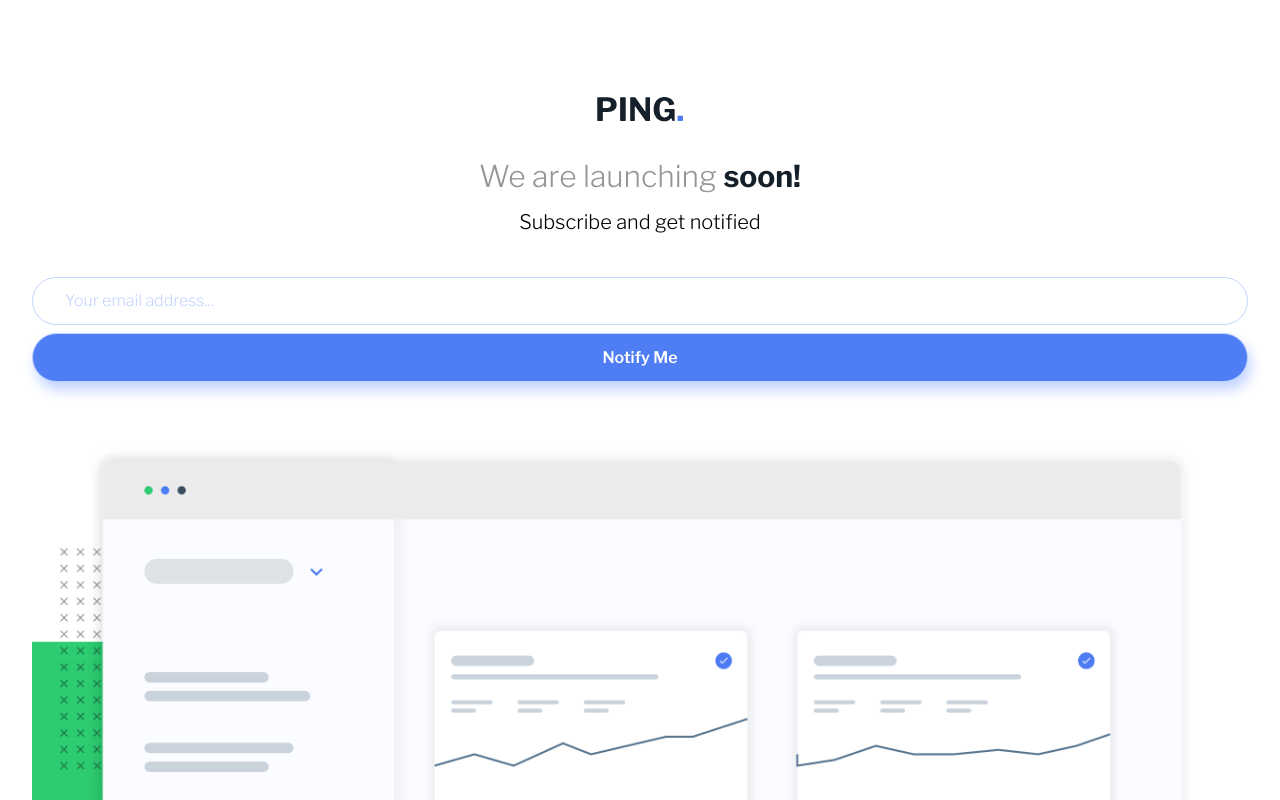
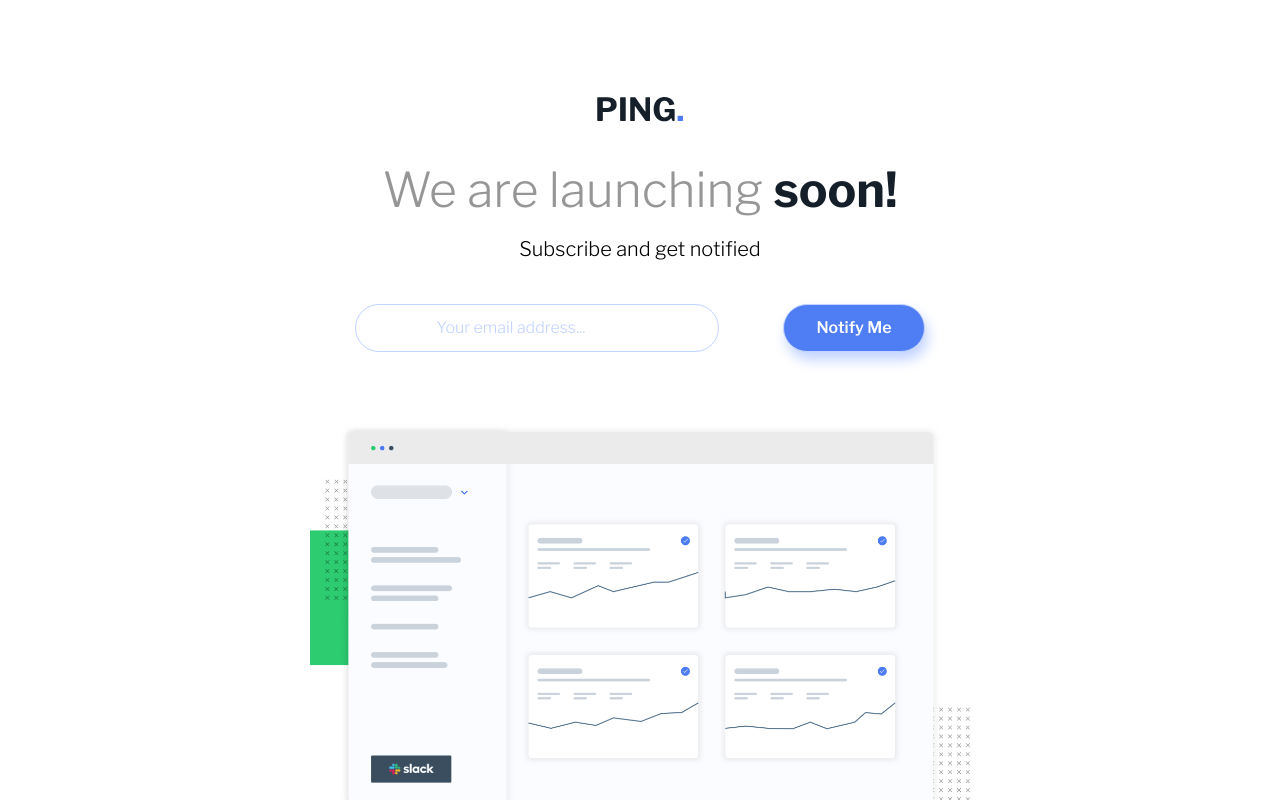
Before and after one commit to sclingan/ping-coming-soon-page, a React (Vite) app: page / in a window 1280 px wide. Shown: the top 800 px of the page. Built offline with nearby package versions, Linux system fonts and the light colour scheme.

Commit message:
fixed desktop layout

```diff
--- a/src/App.css
+++ b/src/App.css
@@ -161,3 +161,26 @@ nav {
   white-space: nowrap;
   width: 1px;
 }
+
+@media (min-width: 50rem) {
+
+  form {
+    flex-direction: row;
+    align-items: center;
+    justify-content: center;
+    gap: 4rem;
+  }
+
+  h2 {
+    font-size: 3rem;
+  }
+
+  input[type='email'] {
+    padding: 0.7rem 5rem;
+  }
+
+  .preview {
+    max-width: 41.25rem;
+    margin: 0 auto;
+  }
+}
--- a/src/App.tsx
+++ b/src/App.tsx
@@ -11,7 +11,7 @@ import './App.css'
 function App() {
 
   return (
-    <div role='App container'>
+    <div>
       <main>
       <img src={logo} className='logo' alt=''></img>
       <h1 className='sr-only'>Ping Coming Soon Page</h1>
--- a/src/footer.tsx
+++ b/src/footer.tsx
@@ -1,17 +1,16 @@
-// TODO: make links accessible
 
 function Footer() {
 
     return (
       <footer>
        <nav>
-        <a href='https://www.facebook.com/' target='_blank'>
+        <a href='https://www.facebook.com/' target='_blank' aria-label="opens a new page to facebook">
           <svg xmlns="http://www.w3.org/2000/svg" className="ionicon"  viewBox="0 0 512 512"><path d="M480 257.35c0-123.7-100.3-224-224-224s-224 100.3-224 224c0 111.8 81.9 204.47 189 221.29V322.12h-56.89v-64.77H221V208c0-56.13 33.45-87.16 84.61-87.16 24.51 0 50.15 4.38 50.15 4.38v55.13H327.5c-27.81 0-36.51 17.26-36.51 35v42h62.12l-9.92 64.77H291v156.54c107.1-16.81 189-109.48 189-221.31z"/></svg>
         </a>
-        <a href='https://twitter.com/' target='_blank'>
+        <a href='https://twitter.com/' target='_blank' aria-label="opens a new page to twitter">
           <svg xmlns="http://www.w3.org/2000/svg" className="ionicon" viewBox="0 0 512 512"><path d="M496 109.5a201.8 201.8 0 01-56.55 15.3 97.51 97.51 0 0043.33-53.6 197.74 197.74 0 01-62.56 23.5A99.14 99.14 0 00348.31 64c-54.42 0-98.46 43.4-98.46 96.9a93.21 93.21 0 002.54 22.1 280.7 280.7 0 01-203-101.3A95.69 95.69 0 0036 130.4c0 33.6 17.53 63.3 44 80.7A97.5 97.5 0 0135.22 199v1.2c0 47 34 86.1 79 95a100.76 100.76 0 01-25.94 3.4 94.38 94.38 0 01-18.51-1.8c12.51 38.5 48.92 66.5 92.05 67.3A199.59 199.59 0 0139.5 405.6a203 203 0 01-23.5-1.4A278.68 278.68 0 00166.74 448c181.36 0 280.44-147.7 280.44-275.8 0-4.2-.11-8.4-.31-12.5A198.48 198.48 0 00496 109.5z"/></svg>
         </a>
-        <a href='https://www.instagram.com/' target='_blank'>
+        <a href='https://www.instagram.com/' target='_blank' aria-label="opens a new page to instagram">
         <svg xmlns="http://www.w3.org/2000/svg" className="ionicon"   viewBox="0 0 512 512"><path d="M349.33 69.33a93.62 93.62 0 0193.34 93.34v186.66a93.62 93.62 0 01-93.34 93.34H162.67a93.62 93.62 0 01-93.34-93.34V162.67a93.62 93.62 0 0193.34-93.34h186.66m0-37.33H162.67C90.8 32 32 90.8 32 162.67v186.66C32 421.2 90.8 480 162.67 480h186.66C421.2 480 480 421.2 480 349.33V162.67C480 90.8 421.2 32 349.33 32z"/><path d="M377.33 162.67a28 28 0 1128-28 27.94 27.94 0 01-28 28zM256 181.33A74.67 74.67 0 11181.33 256 74.75 74.75 0 01256 181.33m0-37.33a112 112 0 10112 112 112 112 0 00-112-112z"/></svg>
         </a>
        </nav>
```
Also changed, not shown: 1 other file (tests, documents, lock files or other folders).
